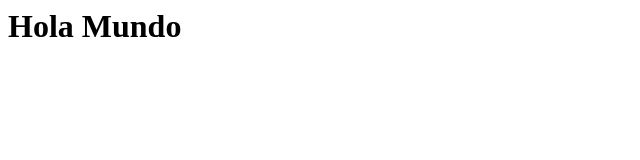
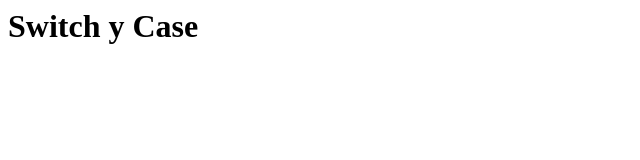
Before and after one commit to javieraizq88/Js-Udemy, a plain HTML site: page seccion-4.3-switchYCase/index.html in a window 1280 px wide. Shown: the whole page, without its empty margins (0-640 px from the left). Drawn offline with Linux system fonts and the light colour scheme.

Commit message:
switch y case

```diff
--- a/seccion-4.3-switchYCase/index.html
+++ b/seccion-4.3-switchYCase/index.html
@@ -5,7 +5,7 @@
 
         <body>
 
-            <h1>  Hola Mundo  </h1>
+            <h1>  Switch y Case  </h1>
             <script src="app.js"></script>
 
         </body>
```
